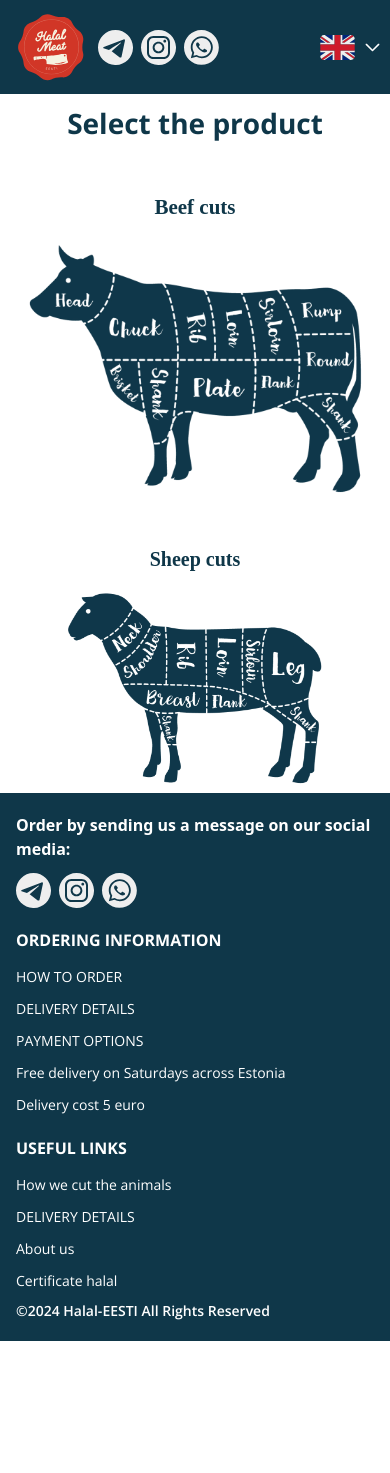
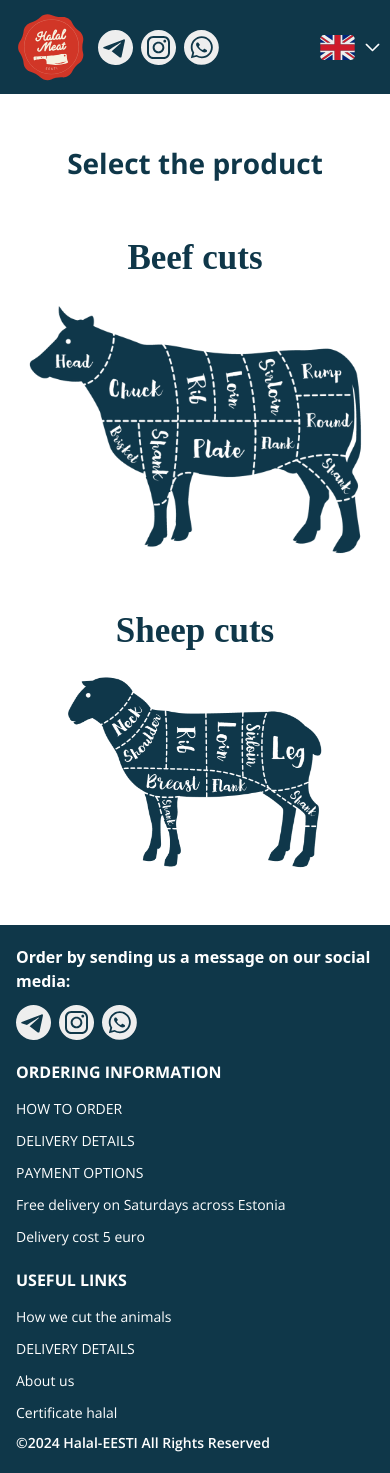
Before and after one commit to temirovruslan/meat-shop, a Next.js app: page /ee in a window 390 px wide. Before the commit the page ends 1341 px from the top, so only its background shows below. Built offline with nearby package versions, Linux system fonts and the light colour scheme; a web font is replaced by a local one.

Commit message:
Added footer

```diff
--- a/app/[lang]/components/Footer.tsx
+++ b/app/[lang]/components/Footer.tsx
@@ -14,7 +14,7 @@ export default async function Footer({
 }) {
   const { page } = await getDictionary(lang)
   return (
-    <div className='w-full bg-main text-white '>
+    <div className='w-full bg-main text-white mt-12'>
       <div className='container h-full py-5'>
         <div className='center'>
           <div className='grid grid-cols-1 lg:grid-cols-3'>
--- a/app/[lang]/page.tsx
+++ b/app/[lang]/page.tsx
@@ -15,16 +15,16 @@ export default async function Home({
   const { page } = await getDictionary(lang)
 
   return (
-    <div className='mt-2 flex min-h-screen flex-col sm:mr-0'>
+    <div className='mt-12 flex min-h-screen flex-col sm:mr-0'>
 
-      <div className='wrapper my-12 flex-1'>
+      <div className='wrapper flex-1'>
         <div className='flex flex-col items-center justify-center'>
           <h1 className='mb-12 text-[28px] font-bold text-main md:text-[45px]'>
             Select the product
           </h1>
 
           <div className=''>
-            <h2 className='change_font center pb-4 text-[21px] font-bold text-main md:text-[29px]'>
+            <h2 className='change_font center pb-4 text-[35px] font-bold text-main md:text-[29px]'>
               Beef cuts
             </h2>
             <Link href={`/${lang}/beef`}>
@@ -35,7 +35,7 @@ export default async function Home({
           </div>
 
           <div className='px-10'>
-            <h2 className='change_font center pb-4 text-[20px] font-bold text-main md:text-[29px]'>
+            <h2 className='change_font center pb-4 text-[35px] font-bold text-main md:text-[29px]'>
               Sheep cuts
             </h2>
             <Link href={`/${lang}/sheep`}>
```
